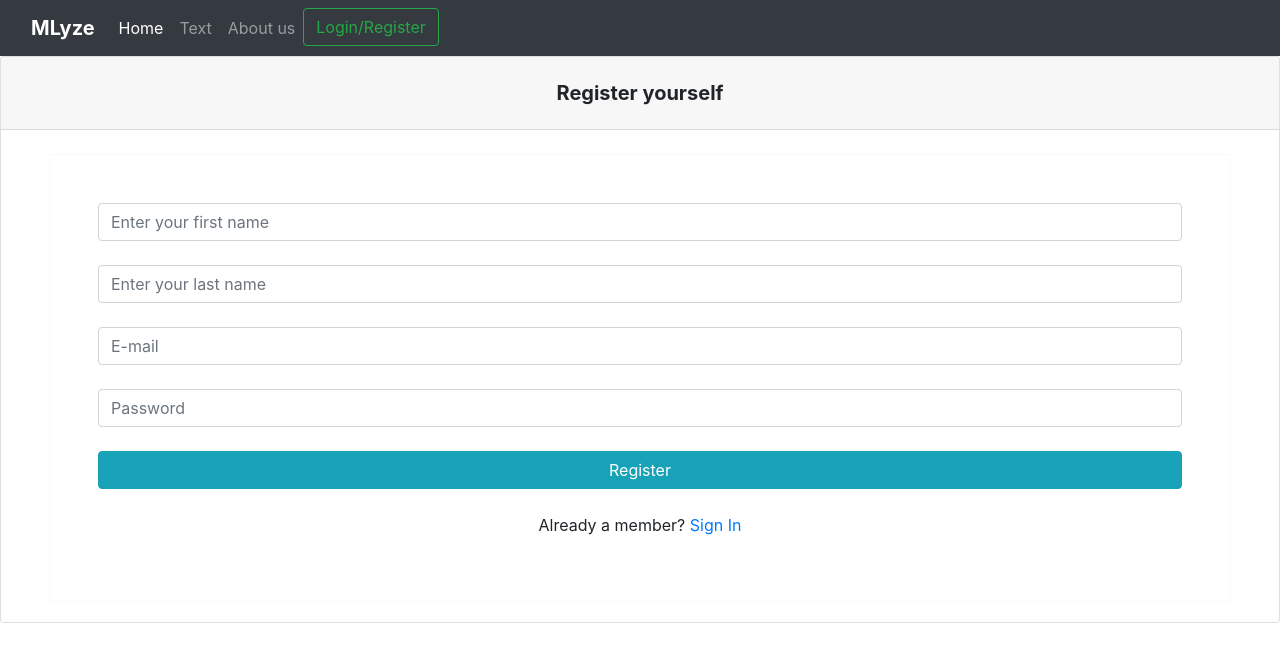
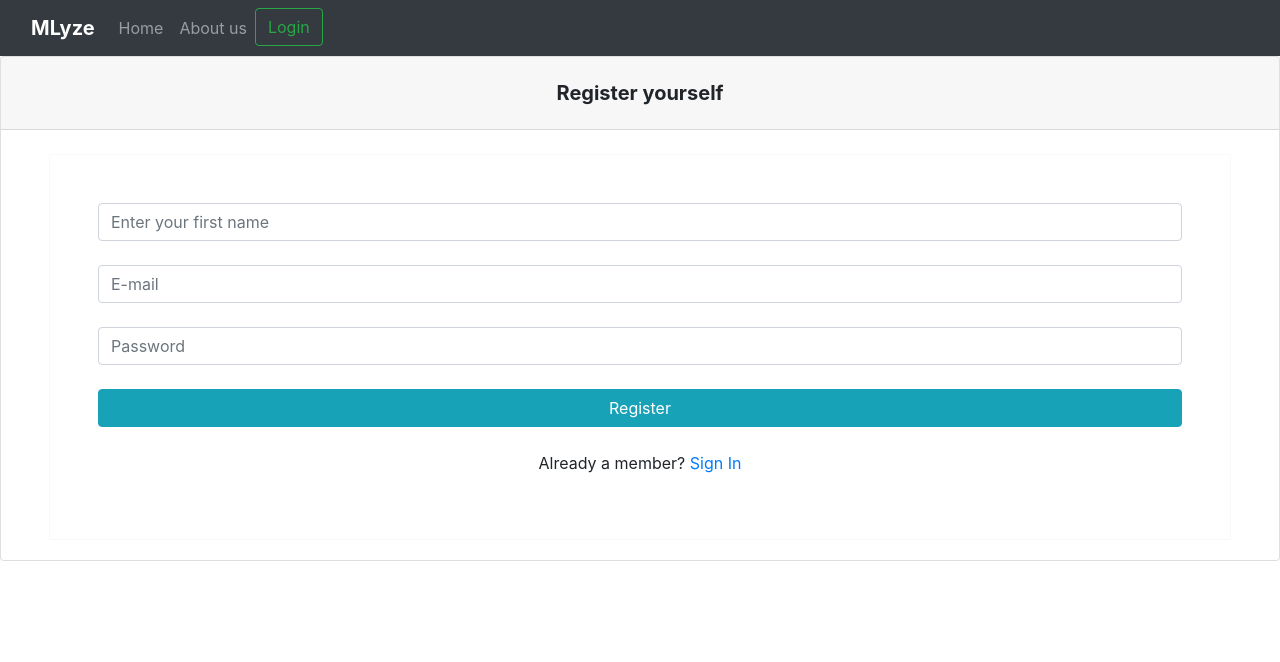
Before and after one commit to swapnil-morakhia/MLyze, a Flask app: page /register in a window 1280 px wide. Shown: the top 662 px of the page. Run offline with Flask 2, Linux system fonts and the light colour scheme; some libraries are stand-ins or nearby versions.

Commit message:
Routes setup complete
Routes setup complete
Mongodb connected
session working server side

```diff
--- a/Main.py
+++ /dev/null
@@ -1,48 +0,0 @@
-
-from flask import Flask, render_template, request, redirect, url_for
-from ProcessText import ProcessText
-
-app = Flask(__name__)
-
-@app.route('/')
-def home():
-    return render_template('home.html')
-
-@app.route('/aboutUs')
-def about():
-    return render_template('aboutUs.html')
-
-@app.route('/text', methods=['GET', 'POST'])
-def text():
-    if request.method == 'POST':
-        text = request.form['text']
-        process_text = ProcessText('amazon_small.json')
-        prediction = process_text.predict(text)
-        return redirect(url_for('prediction', prediction=prediction))
-    else:
-        return render_template('text.html')
-
-# @app.route('/login')
-# def login():
-#     return render_template('login.html')
-
-@app.route('/login', methods=['GET', 'POST'])
-def login():
-    error = None
-    if request.method == 'POST':
-        if request.form['email'] != 'admin@gmail.com' or request.form['password'] != 'admin':
-            error = 'Invalid Credentials. Please try again.'
-        else:
-            return redirect(url_for('text'))
-    return render_template('login.html', error=error)
-
-@app.route('/register')
-def register():
-    return render_template('register.html')
-
-@app.route('/<prediction>')
-def prediction(prediction):
-    return f'<h1>{prediction}</h1>'
-
-if __name__ == '__main__':
-    app.run(debug=True)
--- /dev/null
+++ b/app.py
@@ -0,0 +1,130 @@
+import json
+from os import name
+from typing import Text
+from flask import Flask, render_template, request, redirect, url_for, jsonify, session
+from ProcessText import ProcessText
+from markupsafe import escape
+from flask_mongoengine import MongoEngine
+import pymongo
+import uuid
+from functools import wraps
+app = Flask(__name__)
+
+# database
+client = pymongo.MongoClient('localhost', 27017)
+db = client.mydatabase
+
+app.secret_key = b'_5#y2L"F4Q8z\n\xec]/'
+
+# Decorators
+def login_required(f):
+  @wraps(f)
+  def wrap(*args, **kwargs):
+    if 'logged_in' in session:
+      return f(*args, **kwargs)
+    else:
+      return redirect('/')
+  return wrap
+
+def start_session(user):
+    # del user['password']
+    session['logged_in'] = True
+    session['user'] = user
+    # print(user)
+    # print(session)
+    return jsonify(user), 200
+
+
+@app.route('/')
+def home(logged_in = None):
+    try:
+        logged_in = session['logged_in']
+        return render_template('home.html', logged_in = logged_in)
+    except:
+        return render_template('home.html')
+
+@app.route('/about')
+def about(logged_in = None):
+    try:
+        logged_in = session['logged_in']
+        return render_template('about.html', logged_in = logged_in)
+    except:
+        return render_template('about.html')
+
+@app.route('/register', methods=['GET', 'POST'])
+def register():
+    error = None
+    if request.method == 'POST':
+        # print(request.form)
+        # Create the user object
+        user = {
+            "_id": uuid.uuid4().hex,
+            "name": request.form.get('name'),
+            "email": request.form.get('email'),
+            "password": request.form.get('password')
+        }
+        print(user)
+        # user['password'] = pbkdf2_sha256.encrypt(user['password'])
+        # Check for existing email address
+        if db.users.find_one({"email": user['email']}):
+            # return jsonify({"error": "Email address already in use"}), 400
+
+            return render_template("register.html", error= "Email address already in use")
+
+        if db.users.insert_one(user):
+            # return start_session(user)
+            return redirect(url_for('login'))
+
+    return render_template("register.html")
+
+@app.route('/signout')
+def signout():
+    session.clear()
+    return redirect('/')
+
+@app.route('/login', methods=['GET', 'POST'])
+def login(error = None):
+
+    if request.method == 'POST':
+        user = db.users.find_one({
+            "email": request.form.get('email')
+        })
+
+        if user:
+            user_password = user['password']
+            if request.form.get('password') ==  user_password:
+                user_name = user['name']
+                start_session(user_name)
+                return redirect(url_for('dashboard', name = user_name))
+            else:
+                error = "Invalid credentials"
+                return render_template('login.html', error = error)
+        else:
+            error = "Invalid credentials"
+            return render_template('login.html', error = error)
+    return render_template('login.html', error = error)
+
+@app.route('/dashboard/', methods=['GET', 'POST'])
+@login_required
+def dashboard(logged_in = None):
+
+    if request.method == 'POST':
+        text = request.form['text']
+        process_text = ProcessText('amazon_small.json')
+        prediction = process_text.predict(text)
+        return redirect(url_for('prediction', prediction=prediction))
+    else:
+        logged_in = session['logged_in']
+        user_name = session['user']
+        print(user_name)
+        return render_template('dashboard.html', logged_in=logged_in)
+
+
+
+@app.route('/<prediction>')
+def prediction(prediction):
+    return f'<h1>{prediction}</h1>'
+
+
+if __name__ == '__main__':
+    app.run(debug=True)
--- a/templates/aboutUs.html
+++ b/templates/about.html
@@ -1,5 +1,5 @@
 {% extends "nav.html" %}
-{% block title %} home {% endblock %}
+{% block title %} About us {% endblock %}
 {% block head %}
 {{ super() }}
 {% endblock %}
--- a/templates/nav.html
+++ b/templates/nav.html
@@ -9,7 +9,7 @@
     <!-- Bootstrap CSS -->
     <link rel="stylesheet" href="https://maxcdn.bootstrapcdn.com/bootstrap/4.0.0/css/bootstrap.min.css"
         integrity="sha384-Gn5384xqQ1aoWXA+058RXPxPg6fy4IWvTNh0E263XmFcJlSAwiGgFAW/dAiS6JXm" crossorigin="anonymous">
-    <script src="jquery-3.5.1.min.js"></script>
+    <!-- <script src="jquery-3.5.1.min.js"></script>     #not needed (not sure) --swapnil-->
     <title>{% block title %}{% endblock %}</title>
     {% endblock %}
 </head>
@@ -25,18 +25,25 @@
             <div class="collapse navbar-collapse" id="navbarNavDropdown">
                 <ul class="navbar-nav">
                     <li class="nav-item">
-                    <a class="nav-link active" aria-current="page" href="/">Home</a>
+                        <a class="nav-link" aria-current="page" href="/">Home</a>
                     </li>
+                    {% if logged_in %}
                     <li class="nav-item">
-                    <a class="nav-link" href="/text">Text</a>
+                        <a class="nav-link" href="/dashboard/">Dashboard</a>
                     </li>
+                    {% endif %}
                     <li class="nav-item">
-                    <a class="nav-link" href="/aboutUs">About us</a>
+                        <a class="nav-link" href="/about">About us</a>
                     </li>
+                    {% if logged_in %}
+                        <li class="nav-item">
+                            <a href="/signout"><button class="btn btn-outline-success" type ="button">Signout</button></a>
+                        </li>
+                    {% else %}
                         <li>
-                    <a href="/login"><button class="btn btn-outline-success"
-                        type="button">Login/Register</button></a>
+                            <a href="/login"><button class="btn btn-outline-success" type="button">Login</button></a>
                         </li>
+                    {% endif %}
                     <!-- <a class="btn btn-outline-success nav-item nav-link" href="login.html"><button>Login</button></a> -->
                 </ul>
             </div>
@@ -44,4 +51,5 @@
     </nav>
     {% block content %}{% endblock %}
 </body>
+
 </html>
--- a/templates/register.html
+++ b/templates/register.html
@@ -1,5 +1,5 @@
 {% extends "nav.html" %}
-{% block title %} register {% endblock %}
+{% block title %} Register {% endblock %}
 {% block head %}
 {{ super() }}
 {% endblock %}
@@ -15,30 +15,28 @@
     <div class="card-body px-lg-5 pt-0">
 
         <!-- Default form registration -->
-        <form class="text-center border border-light p-5" action="#!">
+        <form name="signup_form" class="text-center border border-light p-5" action="{{ url_for('register')}}" method="POST">
 
             <!-- firstname -->
-            <input type="text" name="" id="" class="form-control mb-4" placeholder="Enter your first name">
-
-            <!-- lastname -->
-            <input type="text" name="" id="" class="form-control mb-4" placeholder="Enter your last name">
+            <input type="text" name="name" id="" class="form-control mb-4" placeholder="Enter your first name" required>
 
             <!-- Email -->
-            <input type="email" name="" id="" class="form-control mb-4" placeholder="E-mail">
+            <input type="email" name="email" id="" class="form-control mb-4" placeholder="E-mail" required>
 
             <!-- Password -->
-            <input type="password" name="" id="" class="form-control mb-4" placeholder="Password">
+            <input type="password" name="password" id="" class="form-control mb-4" placeholder="Password" required>
 
             <!-- Sign in button -->
             <button class="btn btn-info btn-block my-4" type="submit">Register</button>
 
+            <p class="error error--hidden"></p>
             <!-- Register -->
             <p>Already a member?
                 <a href="/login">Sign In</a>
             </p>
-
-
-
+            <!-- {% if error%} -->
+                <p class="error error--hidden">{{error}}</p>
+            <!-- {% endif %} -->
         </form>
         <!-- Default form login -->
     </div>
```
Also changed, not shown: templates/dashboard.html (renamed from templates/text.html, +5 -4 lines), templates/login.html (+5 -4 lines). Lines whose indentation alone changed are shown as unchanged.
